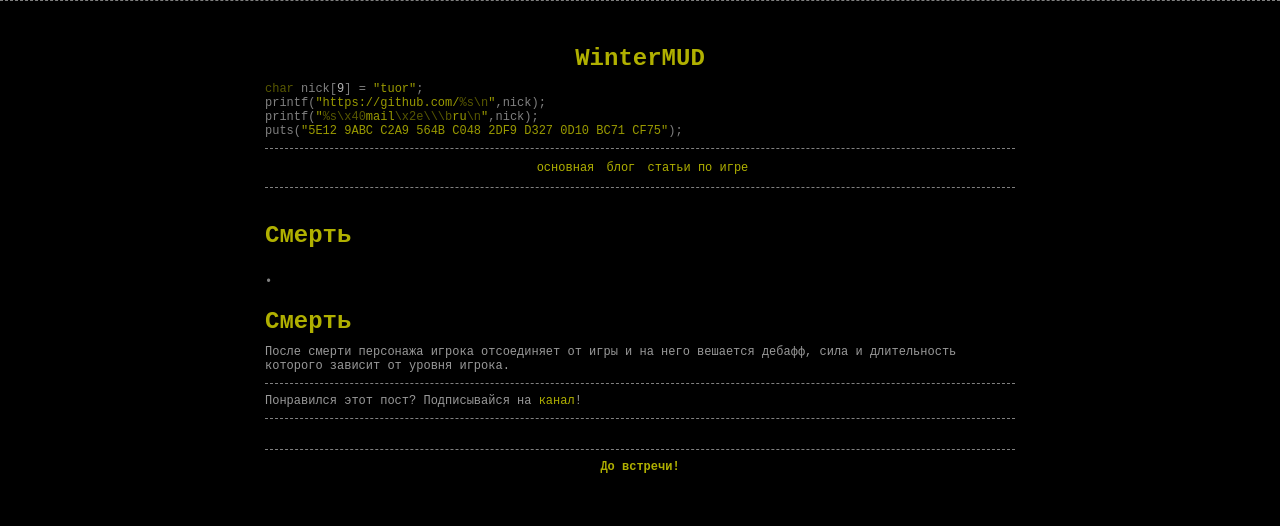
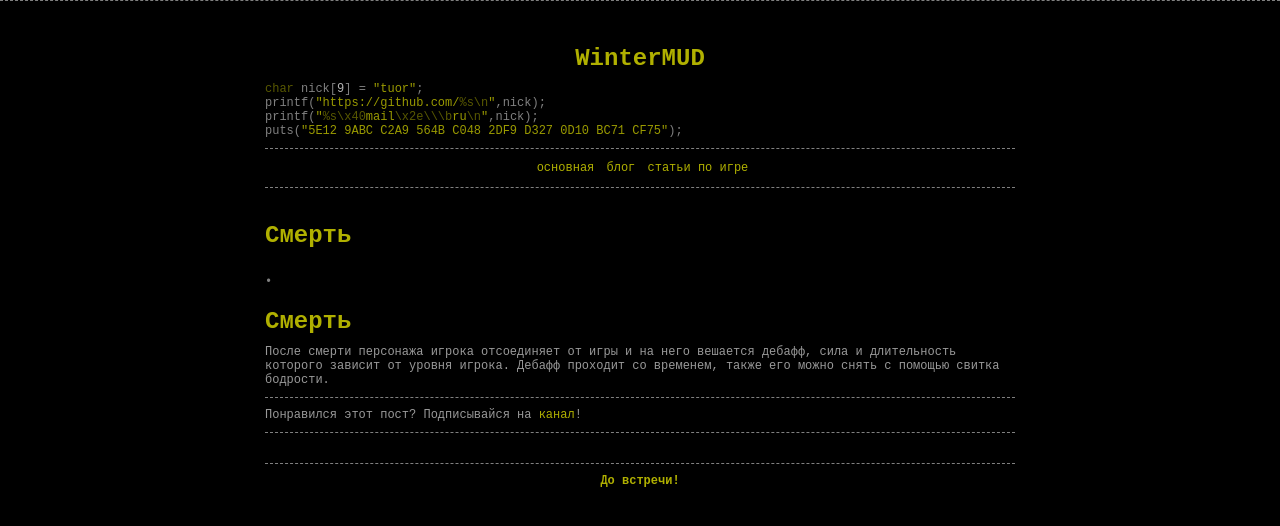
Before and after one commit to WinterMUD/wintermud.github.io, a Jekyll site: the page built from articles/death.md, in a window 1280 px wide. Shown: the top 526 px of the page. Built offline with Jekyll 4.4.1, drawn with Linux system fonts in a browser that asks for light colours; comment, search, counter and statistics services are not loaded; our own code applies the rules of GitHub Pages for plain Markdown files.

Commit message:
Update death.md

```diff
--- a/articles/death.md
+++ b/articles/death.md
@@ -5,4 +5,4 @@ comments: true
 
 # Смерть
 
-После смерти персонажа игрока отсоединяет от игры и на него вешается дебафф, сила и длительность которого зависит от уровня игрока.
+После смерти персонажа игрока отсоединяет от игры и на него вешается дебафф, сила и длительность которого зависит от уровня игрока. Дебафф проходит со временем, также его можно снять с помощью свитка бодрости.
```
